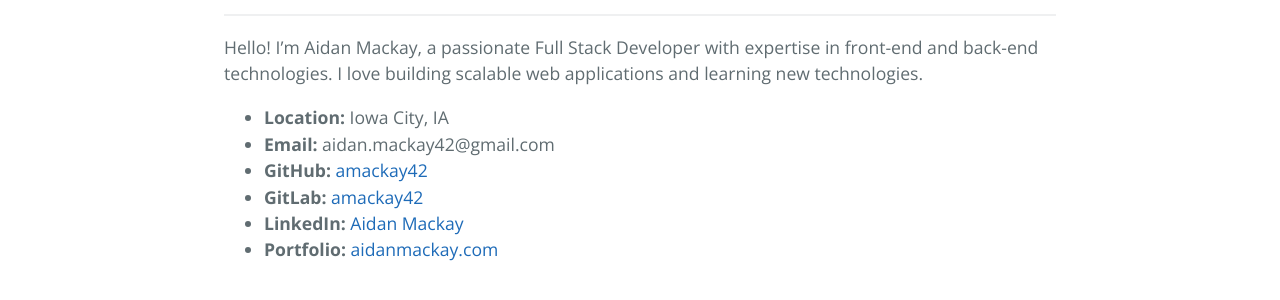
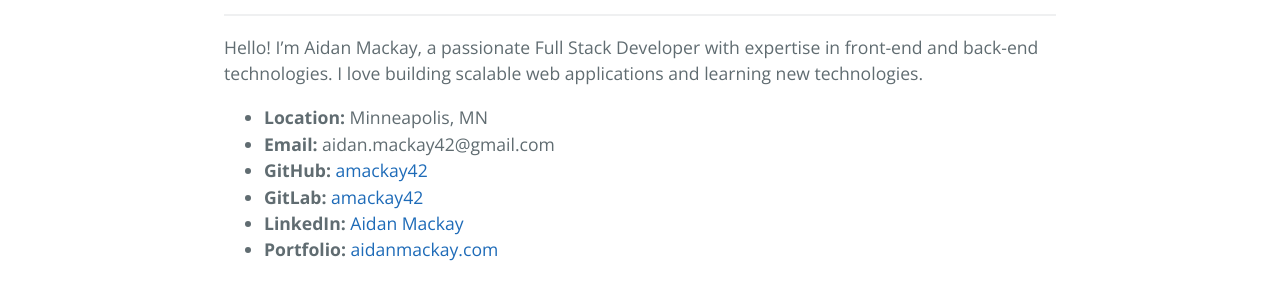
Before and after one commit to amackay42/amackay42.github.io, a Jekyll site: the page built from index.md, in a window 1280 px wide and 900 px high. Shown: the part 403-703 px from the top of the window. Built offline with Jekyll 4.4.1, drawn with Linux system fonts in a browser that asks for light colours.

Commit message:
update information and add favicon

```diff
--- a/_layouts/default.html
+++ b/_layouts/default.html
@@ -11,6 +11,10 @@
     <meta name="apple-mobile-web-app-status-bar-style" content="black-translucent">
     <link rel="stylesheet" href="{{ '/assets/css/style.css?v=' | append: site.github.build_revision | relative_url }}">
     {% include head-custom.html %}
+<link rel="icon" href="/favicon.ico">
+    <link rel="icon" type="image/png" href="/favicon.png">
+    <link rel="shortcut icon" href="/favicon.ico">
+    <link rel="apple-touch-icon" href="/favicon.png">
   </head>
   <body>
     <a id="skip-to-content" href="#content">Skip to the content.</a>
--- a/index.md
+++ b/index.md
@@ -11,7 +11,7 @@
 <!--
 Full Stack Software Engineer specializing in Angular, MongoDB, Node.js, Express.js, AWS, and D3.js. Proficient in JavaScript, TypeScript, and CSS/SCSS. Skillset emphasizes interactive data visualization, quality assurance, and managing data input/output via machine learning algorithms. Experienced in client relationship management, project prioritization, and team leadership. Thriving in a highly independent, results-driven small team environment. US and Canadian citizen. -->
 
-- **Location:** Iowa City, IA
+- **Location:** Minneapolis, MN
 - **Email:** aidan.mackay42@gmail.com
 - **GitHub:** [amackay42](https://github.com/amackay42)
 - **GitLab:** [amackay42](https://gitlab.com/amackay42)
```
Also changed, not shown: README.md, caymanThumbnail.png (renamed from thumbnail.png), favicon.ico (added), favicon.png (added), 1 other file.
